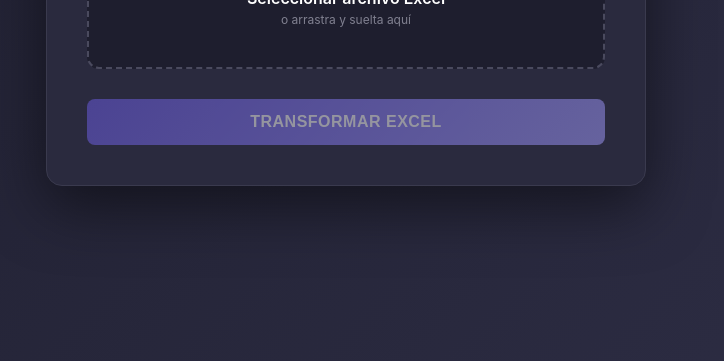
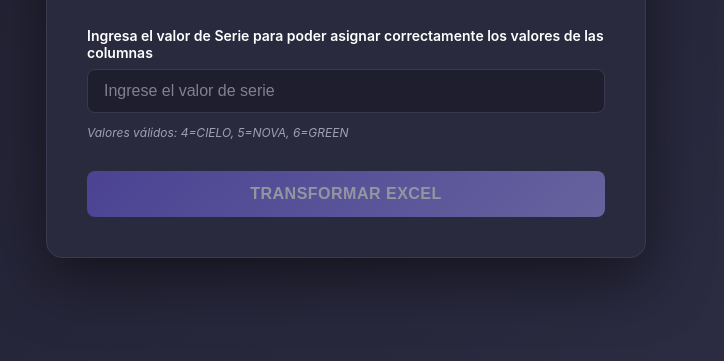
Before and after one commit to Randybry97z/excel-transform, a website: page public/index.html in a window 1280 px wide. Shown: the part 439-800 px from the top of the page, without its empty margins (294-1018 px from the left). Drawn offline with Linux system fonts and the light colour scheme.

Commit message:
adding serie validation

```diff
--- a/public/app.js
+++ b/public/app.js
@@ -10,6 +10,7 @@ const progressBar = document.getElementById('progressBar');
 const progressText = document.getElementById('progressText');
 const progressDetails = document.getElementById('progressDetails');
 const message = document.getElementById('message');
+const serieInput = document.getElementById('serieInput');
 
 let selectedFile = null;
 let sessionId = null;
@@ -50,9 +51,26 @@ removeBtn.addEventListener('click', () => {
     hideMessage();
 });
 
+// Validar serie en tiempo real
+serieInput.addEventListener('input', (e) => {
+    const value = parseInt(e.target.value);
+    if (value && (value < 4 || value > 6)) {
+        e.target.setCustomValidity('El valor debe ser 4, 5 o 6');
+    } else {
+        e.target.setCustomValidity('');
+    }
+});
+
 // Transform button
 transformBtn.addEventListener('click', async () => {
     if (!selectedFile) return;
+
+    // Validar serie
+    const serieValue = parseInt(serieInput.value);
+    if (!serieValue || serieValue < 4 || serieValue > 6) {
+        showMessage('Por favor, ingrese un valor de serie válido (4, 5 o 6)', 'error');
+        return;
+    }
 
     // Reset UI
     transformBtn.disabled = true;
@@ -70,6 +88,7 @@ transformBtn.addEventListener('click', async () => {
     const formData = new FormData();
     formData.append('excelFile', selectedFile);
     formData.append('sessionId', sessionId);
+    formData.append('serie', serieValue.toString());
 
     try {
         // Start progress polling
--- a/public/index.html
+++ b/public/index.html
@@ -27,6 +27,14 @@
                 </div>
             </div>
 
+            <div class="serie-section">
+                <label for="serieInput" class="serie-label">Ingresa el valor de Serie para poder asignar correctamente los valores de las columnas</label>
+                <input type="number" id="serieInput" class="serie-input" min="4" max="6" placeholder="Ingrese el valor de serie" required>
+                <div class="serie-help">
+                    <span class="help-text">Valores válidos: 4=CIELO, 5=NOVA, 6=GREEN</span>
+                </div>
+            </div>
+
             <div class="progress-section" id="progressSection" style="display: none;">
                 <div class="progress-bar-container">
                     <div class="progress-bar" id="progressBar"></div>
--- a/public/style.css
+++ b/public/style.css
@@ -44,6 +44,49 @@ h1 {
 
 .upload-section {
     margin-bottom: 30px;
+}
+
+.serie-section {
+    margin-bottom: 30px;
+}
+
+.serie-label {
+    display: block;
+    font-size: 14px;
+    font-weight: 600;
+    color: #ffffff;
+    margin-bottom: 8px;
+}
+
+.serie-input {
+    width: 100%;
+    padding: 12px 16px;
+    background: #1e1e2e;
+    border: 1px solid #3a3a4e;
+    border-radius: 8px;
+    color: #e0e0e0;
+    font-size: 16px;
+    transition: all 0.3s ease;
+}
+
+.serie-input:focus {
+    outline: none;
+    border-color: #6c5ce7;
+    box-shadow: 0 0 0 3px rgba(108, 92, 231, 0.1);
+}
+
+.serie-input::placeholder {
+    color: #808090;
+}
+
+.serie-help {
+    margin-top: 8px;
+}
+
+.help-text {
+    font-size: 12px;
+    color: #a0a0b0;
+    font-style: italic;
 }
 
 .upload-label {
```
Also changed, not shown: server.js (+8 -2 lines), transform.js (+12 -7 lines).
